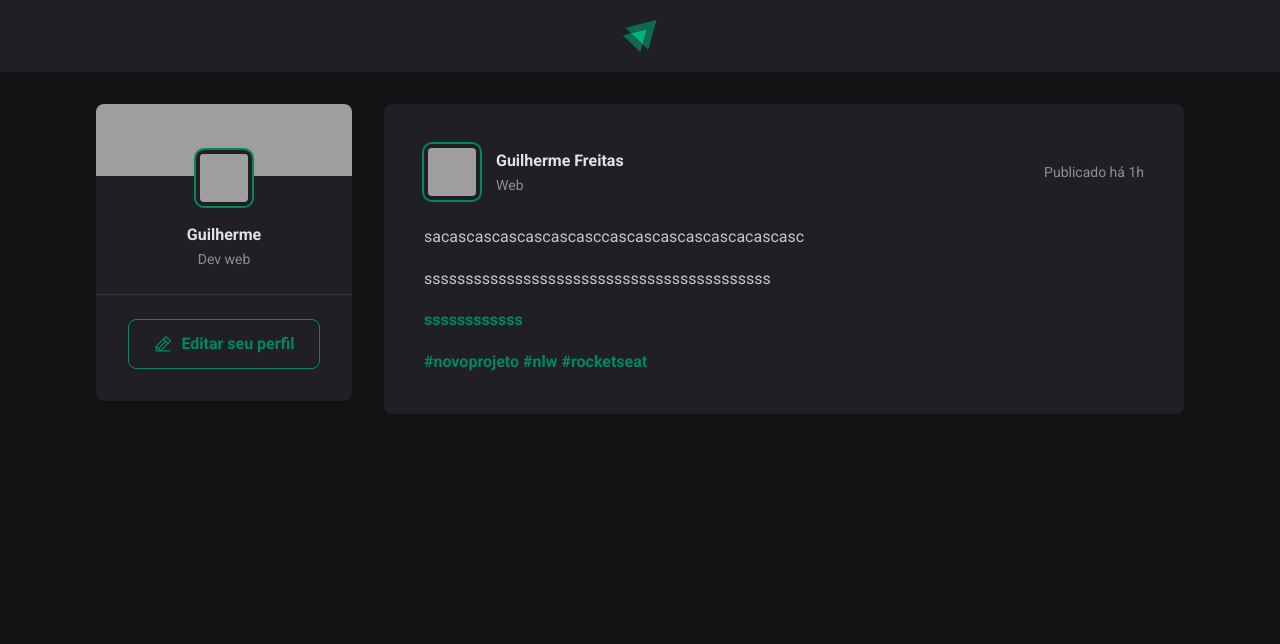
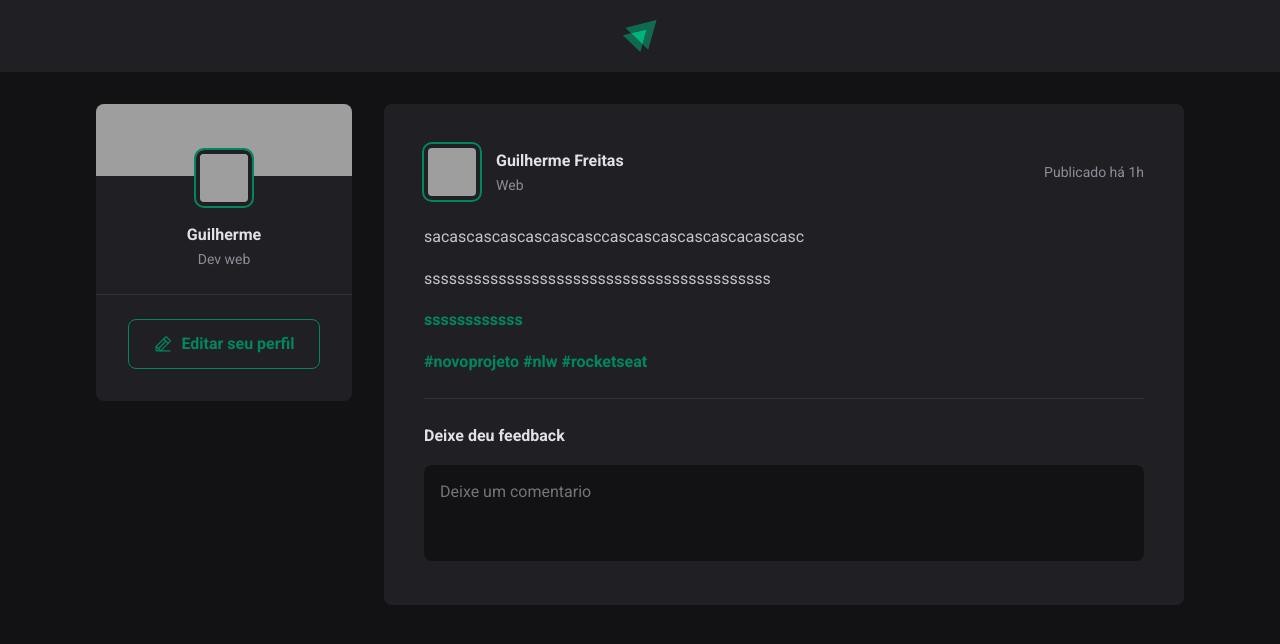
Before and after one commit to GuilhermeFRocha/ignite-feed, a React (Vite) app: page / in a window 1280 px wide. Shown: the top 644 px of the page. Built offline with nearby package versions, Linux system fonts and the light colour scheme; grey boxes are pictures that could not be loaded.

Commit message:
Post comment

```diff
--- a/src/components/Post/Post.jsx
+++ b/src/components/Post/Post.jsx
@@ -25,6 +25,14 @@
           <a href="#">#rocketseat</a>
         </p>
       </div>
+
+      <form className={styles.commentForm}>
+        <strong>Deixe deu feedback</strong>
+        <textarea placeholder="Deixe um comentario" />
+        <footer>
+        <button type="submit">Publicar</button>
+        </footer>
+      </form>
      </article>
     );
 };
--- a/src/components/Post/Post.module.css
+++ b/src/components/Post/Post.module.css
@@ -71,3 +71,54 @@
     color: var(--gray-400);
     line-height: 1.6;
 }
+
+.commentForm {
+    width: 100%;
+    margin-top: 1.5rem;
+    padding-top: 1.5rem;
+    border-top: 1px solid var(--gray-600);
+}
+
+.commentForm > strong {
+    line-height: 1.6;
+    color: var(--gray-100);
+}
+
+.commentForm textarea {
+    width: 100%;
+    background: var(--gray-900);
+    border: 0;
+    height: 6rem;
+    border-radius: 8px;
+    padding: 1rem;
+    resize: none;
+    color: var(--gray-100);
+    line-height: 1.4;
+    margin-top: 1rem;
+}
+
+.commentForm footer {
+    visibility: hidden;
+    max-height: 0;
+}
+
+.commentForm:focus-within footer{
+    visibility: visible;
+    max-height: none;
+}
+
+.commentForm button[type=submit] {
+    padding: 1rem 1.5rem;
+    margin-top: 1rem;
+    border-radius: 8px;
+    border: 0;
+    background: var(--green-500);
+    color: var(--white);
+    font-weight: bold;
+    cursor: pointer;
+    transition: background-color 0.1s;
+}
+
+.commentForm button[type=submit]:hover {
+    background: var(--green-300);
+}
--- a/src/global.css
+++ b/src/global.css
@@ -1,3 +1,9 @@
+* {
+    margin: 0;
+    padding: 0;
+    box-sizing: border-box;
+}
+
 :root {
     --white: #fff;
     --gray-100: #e1e1e6;
@@ -12,10 +18,9 @@
     --green-500: #00875f;
 }
 
-* {
-    margin: 0;
-    padding: 0;
-    box-sizing: border-box;
+:focus {
+    outline: transparent;
+    box-shadow:  0 0 0 2px var(--green-500);
 }
 
 body {
```
